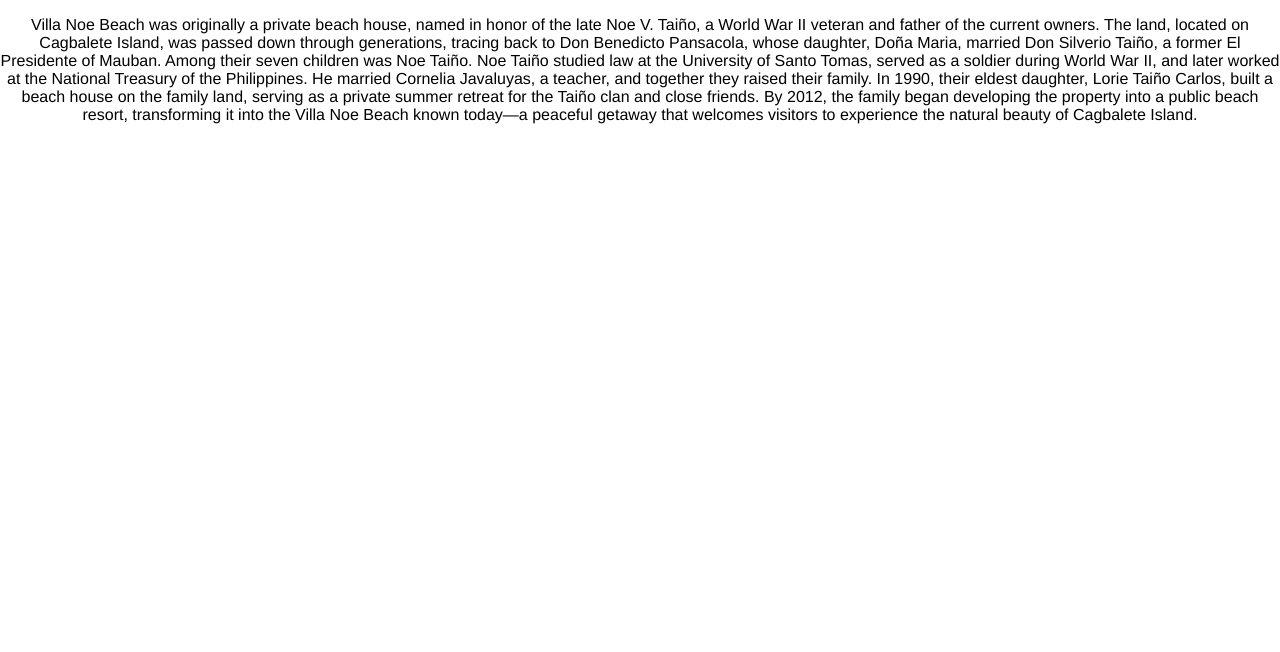
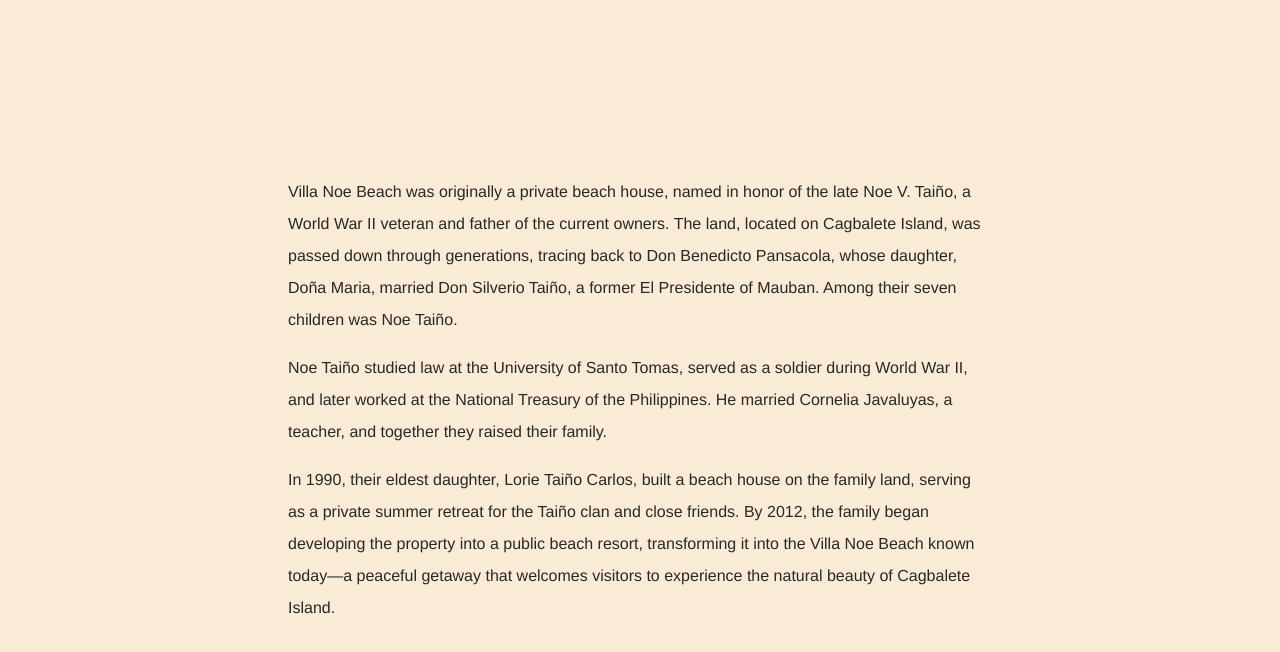
Before and after one commit to giantcarlos/villa-noe, a React (Vite) app: page /about in a window 1280 px wide. Shown: the top 652 px of the page. Built offline with nearby package versions, Linux system fonts and the light colour scheme.

Commit message:
add CSS styling to AboutDetails

```diff
--- a/src/App.css
+++ b/src/App.css
@@ -362,6 +362,16 @@ button {
   margin-bottom: 8rem;
   margin-left: 11rem;
   display:flex;
+}
+
+.about-details {
+  text-align: left;
+  padding-top: 10rem;
+  padding-bottom: 15rem;
+  width: 55%;
+  margin-left: auto;
+  margin-right: auto;
+  line-height: 2;
 }
 
 @media only screen and (max-width: 1350px) {
--- a/src/Components/AboutDetails.jsx
+++ b/src/Components/AboutDetails.jsx
@@ -2,15 +2,13 @@ import React from 'react'
 
 function AboutDetails() {
   return (
-    <div className="about-details">
-        <p>
-        Villa Noe Beach was originally a private beach house, named in honor of the late Noe V. Taiño, a World War II veteran and father of the current owners. The land, located on Cagbalete Island, was passed down through generations, tracing back to Don Benedicto Pansacola, whose daughter, Doña Maria, married Don Silverio Taiño, a former El Presidente of Mauban. Among their seven children was Noe Taiño.
-
-Noe Taiño studied law at the University of Santo Tomas, served as a soldier during World War II, and later worked at the National Treasury of the Philippines. He married Cornelia Javaluyas, a teacher, and together they raised their family.
-
-In 1990, their eldest daughter, Lorie Taiño Carlos, built a beach house on the family land, serving as a private summer retreat for the Taiño clan and close friends. By 2012, the family began developing the property into a public beach resort, transforming it into the Villa Noe Beach known today—a peaceful getaway that welcomes visitors to experience the natural beauty of Cagbalete Island.
-        </p>
-    </div>
+    <section className="colors-2">
+        <div className="about-details">
+            <p>Villa Noe Beach was originally a private beach house, named in honor of the late Noe V. Taiño, a World War II veteran and father of the current owners. The land, located on Cagbalete Island, was passed down through generations, tracing back to Don Benedicto Pansacola, whose daughter, Doña Maria, married Don Silverio Taiño, a former El Presidente of Mauban. Among their seven children was Noe Taiño.</p>
+            <p>Noe Taiño studied law at the University of Santo Tomas, served as a soldier during World War II, and later worked at the National Treasury of the Philippines. He married Cornelia Javaluyas, a teacher, and together they raised their family.</p>
+            <p>In 1990, their eldest daughter, Lorie Taiño Carlos, built a beach house on the family land, serving as a private summer retreat for the Taiño clan and close friends. By 2012, the family began developing the property into a public beach resort, transforming it into the Villa Noe Beach known today—a peaceful getaway that welcomes visitors to experience the natural beauty of Cagbalete Island.  </p>
+        </div>
+    </section>
   )
 }
 
```
